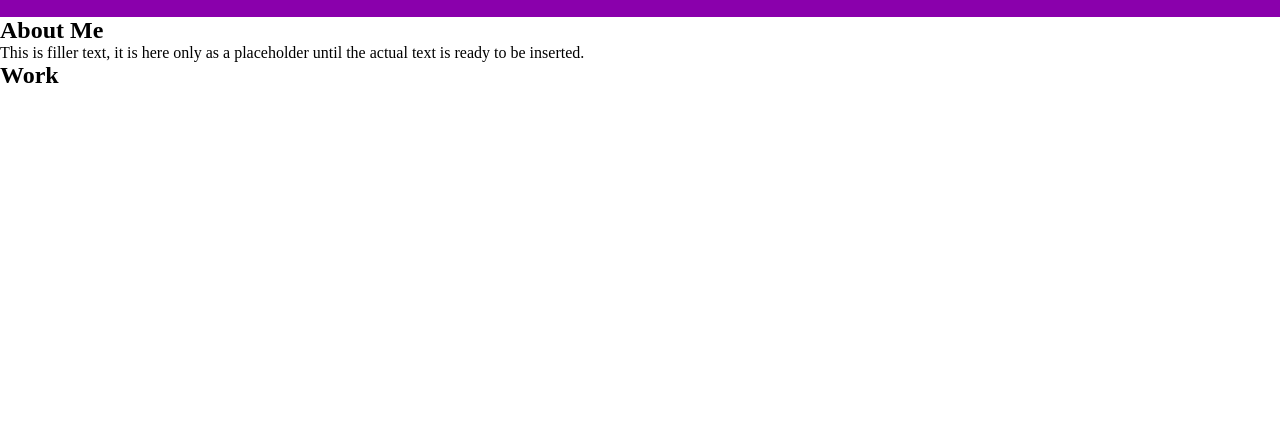
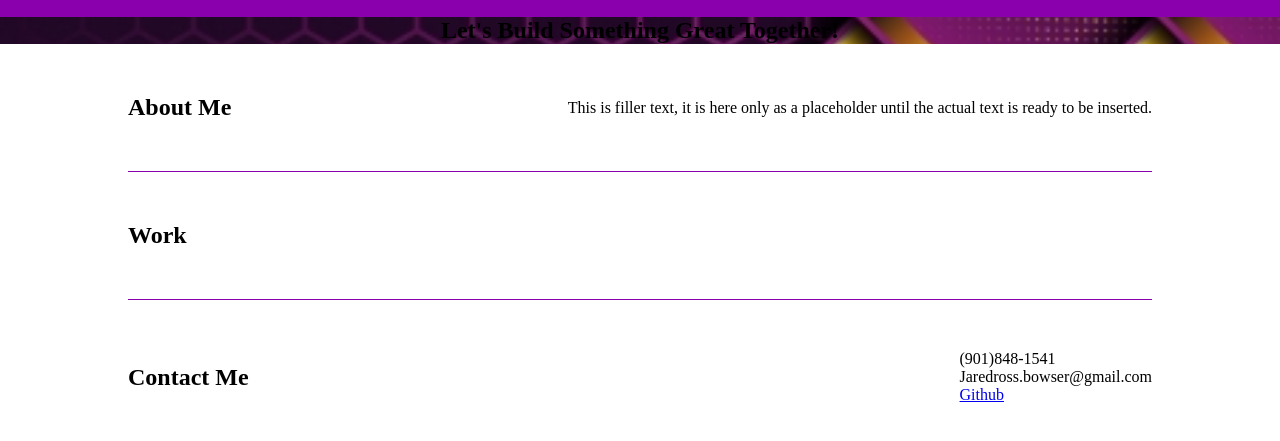
Before and after one commit to jbowser82/Portfolio, a plain HTML site: page index.html in a window 1280 px wide. Shown: the part 65-506 px from the top of the page. Drawn offline with Linux system fonts and the light colour scheme.

Commit message:
added css changes for header img

```diff
--- a/assets/css/style.css
+++ b/assets/css/style.css
@@ -37,3 +37,27 @@ header {
     font-weight: lighter;
     font-size: 1.55vw;
   }
+
+  /* STARTS PAGE IMAGE */
+
+  .open-img {
+    background-image: url("../images/Header\ background.jpg");
+    background-size: cover;
+    background-position: center;
+    display: flex;
+    justify-content: center;
+    flex-wrap: wrap;
+    align-items: flex-start;
+    f
+  }
+
+  .info {
+    margin: 50px auto;
+    padding-bottom: 50px;
+    width: 80%;
+    border-bottom: 1px solid #8a00ac;
+    display: flex;
+    flex-wrap: wrap;
+    align-items: center;
+    justify-content: space-between;
+  }
--- a/index.html
+++ b/index.html
@@ -4,7 +4,7 @@
         <meta charset="UTF-8" />
     <meta name="viewpoint" content="width=device-width, intitial-scale=1.0" />
     <title>Porfolio</title>
-    <link rel="stylesheet" href="Portfolio\assets\css\style.css" />
+    <link rel="stylesheet" href="assets\css\style.css" />
     </head>
     <header>
         <h1>Jared Bowser Portfolio</h1>
@@ -15,17 +15,23 @@
                         <a href="#about-me">About Me</a>
                     </li>
                     <li>
-                        <a href="my-work">My Work</a>
+                        <a href="#my-work">My Work</a>
                     </li>
                     <li>
-                       <a href="contact-info">Contact Info</a>
+                       <a href="#contact-info">Contact Info</a>
                     </li>
                 </ul>
             </nav>
     </header>
 
+    <!--THIS WILL START THE PAGE IMAGE-->
+    <section>
+        <section class="open-img">
+            <h2>Let's Build Something Great Together!</h2>
+        </section>
+    </section>
     <!--THIS STARTS THE ABOUT ME SECTION-->
-    <section id="about-me" class="about-me">
+    <section id="about-me" class="info">
         <div class="flex-row">
             <h2 class="section-title primary-border">
                 About Me
@@ -39,7 +45,7 @@
     </section>
 
     <!--THIS STARTS THE WORK SECTION-->
-    <section id="work" class="my-work">
+    <section id="work" class="info">
         <div class="flex-row">
             <h2 class="section-title primary-border">
                 Work
@@ -52,6 +58,24 @@
     </section>
 
     <!--THIS STARTS THE CONTACT SECTION-->
+    <section id="contact-me" class="info">
+        <div class="flex-row">
+            <h2 class="section-title primary-border">
+                Contact Me
+            </h2>
+        </div>
+        <div class="flex-row">
+            <p>
+                (901)848-1541
+            </p>
+            <p>
+                Jaredross.bowser@gmail.com
+            </p>
+            <div>
+                <a href="https://github.com/jbowser82">Github</a><br />
+            </div>
+        </div>
+    </section>
 
 
 
```
Also changed, not shown: assets/images/Header background.jpg (added).
